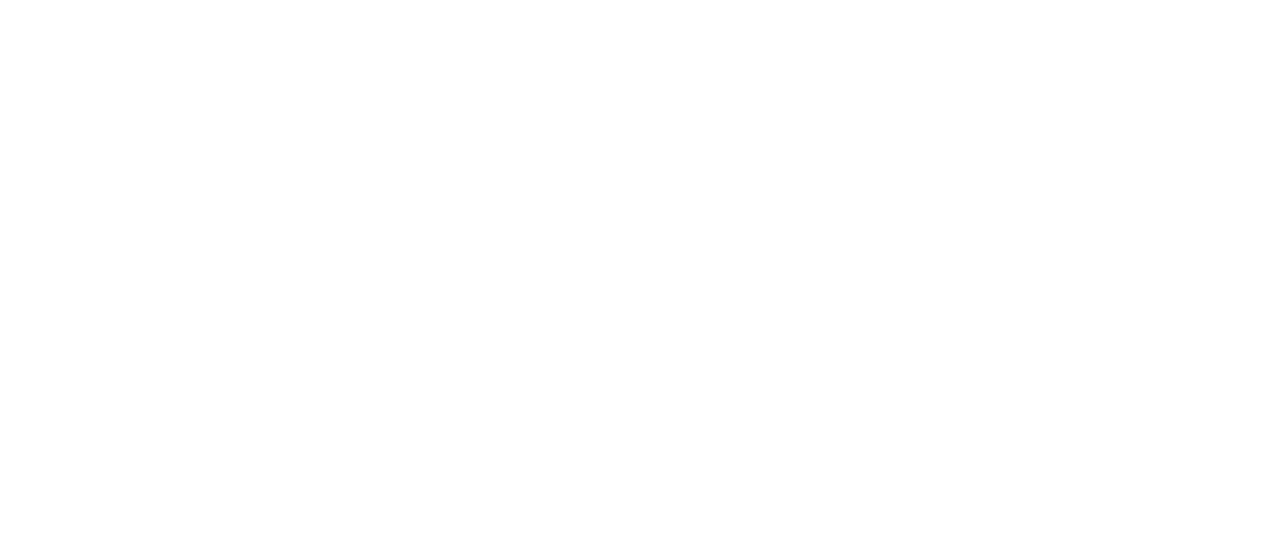
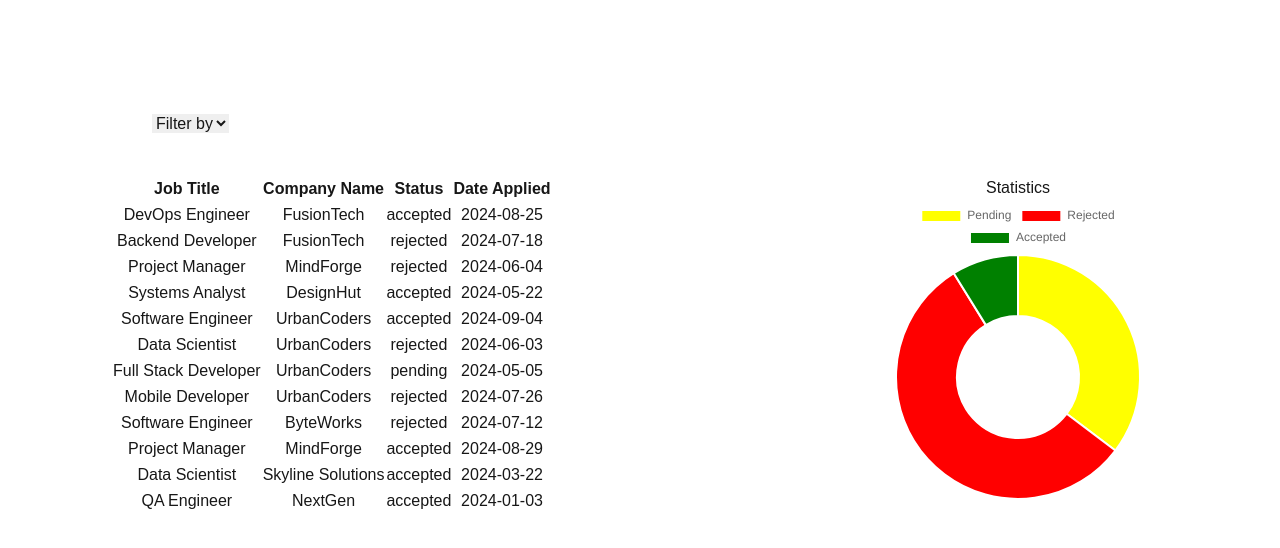
Before and after one commit to oreakinwole/uritest, a Next.js app in the folder frontend/: page / in a window 1280 px wide. Shown: the top 548 px of the page. Built offline with nearby package versions, Linux system fonts and the light colour scheme.

Commit message:
feat: table and stats dummy data

```diff
--- /dev/null
+++ b/frontend/app/components/WorkStat.tsx
@@ -0,0 +1,148 @@
+"use client";
+// import Image from "next/image";
+import { Chart as ChartJS, ArcElement, Tooltip, Legend } from "chart.js";
+import { Doughnut } from "react-chartjs-2";
+
+ChartJS.register(ArcElement, Tooltip, Legend);
+
+const dataSet = [
+  {
+    id: "01",
+    jobTitle: "DevOps Engineer",
+    companyName: "FusionTech",
+    status: "accepted",
+    dateApplied: "2024-08-25",
+  },
+  {
+    id: "02",
+    jobTitle: "Backend Developer",
+    companyName: "FusionTech",
+    status: "rejected",
+    dateApplied: "2024-07-18",
+  },
+  {
+    id: "03",
+    jobTitle: "Project Manager",
+    companyName: "MindForge",
+    status: "rejected",
+    dateApplied: "2024-06-04",
+  },
+  {
+    id: "04",
+    jobTitle: "Systems Analyst",
+    companyName: "DesignHut",
+    status: "accepted",
+    dateApplied: "2024-05-22",
+  },
+  {
+    id: "05",
+    jobTitle: "Software Engineer",
+    companyName: "UrbanCoders",
+    status: "accepted",
+    dateApplied: "2024-09-04",
+  },
+  {
+    id: "06",
+    jobTitle: "Data Scientist",
+    companyName: "UrbanCoders",
+    status: "rejected",
+    dateApplied: "2024-06-03",
+  },
+  {
+    id: "07",
+    jobTitle: "Full Stack Developer",
+    companyName: "UrbanCoders",
+    status: "pending",
+    dateApplied: "2024-05-05",
+  },
+  {
+    id: "08",
+    jobTitle: "Mobile Developer",
+    companyName: "UrbanCoders",
+    status: "rejected",
+    dateApplied: "2024-07-26",
+  },
+  {
+    id: "09",
+    jobTitle: "Software Engineer",
+    companyName: "ByteWorks",
+    status: "rejected",
+    dateApplied: "2024-07-12",
+  },
+  {
+    id: "10",
+    jobTitle: "Project Manager",
+    companyName: "MindForge",
+    status: "accepted",
+    dateApplied: "2024-08-29",
+  },
+  {
+    id: "11",
+    jobTitle: "Data Scientist",
+    companyName: "Skyline Solutions",
+    status: "accepted",
+    dateApplied: "2024-03-22",
+  },
+  {
+    id: "12",
+    jobTitle: "QA Engineer",
+    companyName: "NextGen",
+    status: "accepted",
+    dateApplied: "2024-01-03",
+  },
+];
+
+export const data = {
+  labels: ["Pending", "Rejected", "Accepted"],
+  datasets: [
+    {
+      label: "Statistics",
+      data: [12, 19, 3],
+      backgroundColor: ["yellow", "red", "green"],
+    },
+  ],
+};
+
+export default function WorkStat() {
+  const filterBy = () => {};
+
+  return (
+    <div className="p-28">
+      <header className="mb-10 pl-10">
+        <select>
+          <option value="">Filter by</option>
+          <option value="status">Status</option>
+          <option value="date">Date</option>
+        </select>
+      </header>
+      <div className="flex  justify-between">
+        <table className="text-center">
+          <thead>
+            <tr>
+              <th>Job Title</th>
+              <th>Company Name</th>
+              <th>Status</th>
+              <th>Date Applied</th>
+            </tr>
+          </thead>
+
+          <tbody>
+            {dataSet.map((val) => (
+              <tr key={val.id}>
+                <td>{val.jobTitle}</td>
+                <td>{val.companyName}</td>
+                <td>{val.status}</td>
+                <td>{val.dateApplied}</td>
+              </tr>
+            ))}
+          </tbody>
+        </table>
+
+        <aside className="text-center">
+          <h3>Statistics</h3>
+          <Doughnut data={data} />
+        </aside>
+      </div>
+    </div>
+  );
+}
--- a/frontend/app/page.tsx
+++ b/frontend/app/page.tsx
@@ -1,9 +1,5 @@
-// import Image from "next/image";
-
-
+import WorkStat from "./components/WorkStat";
 
 export default function Home() {
-  return (
-    <div></div>
-  );
+  return <WorkStat />;
 }
```
Also changed, not shown: frontend/package.json (+7 -5 lines), 1 other file (tests, documents, lock files or other folders).
